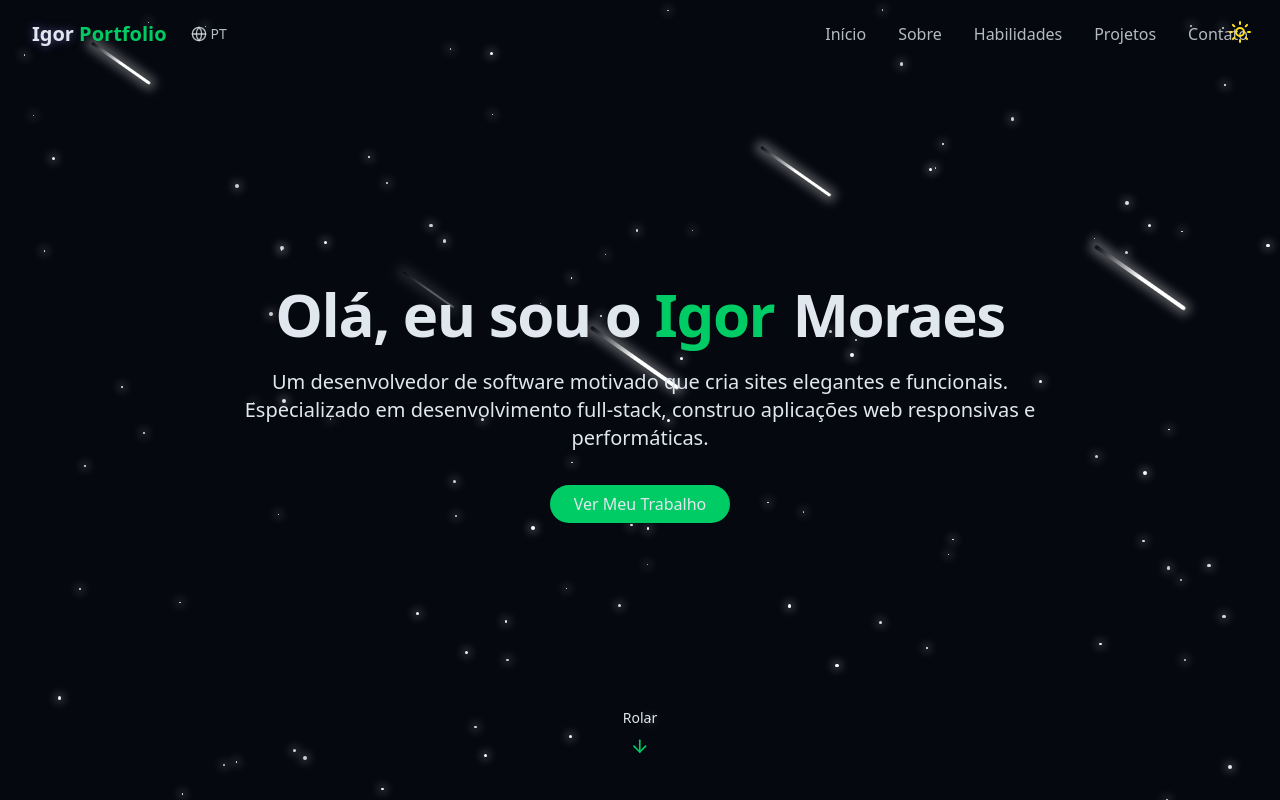
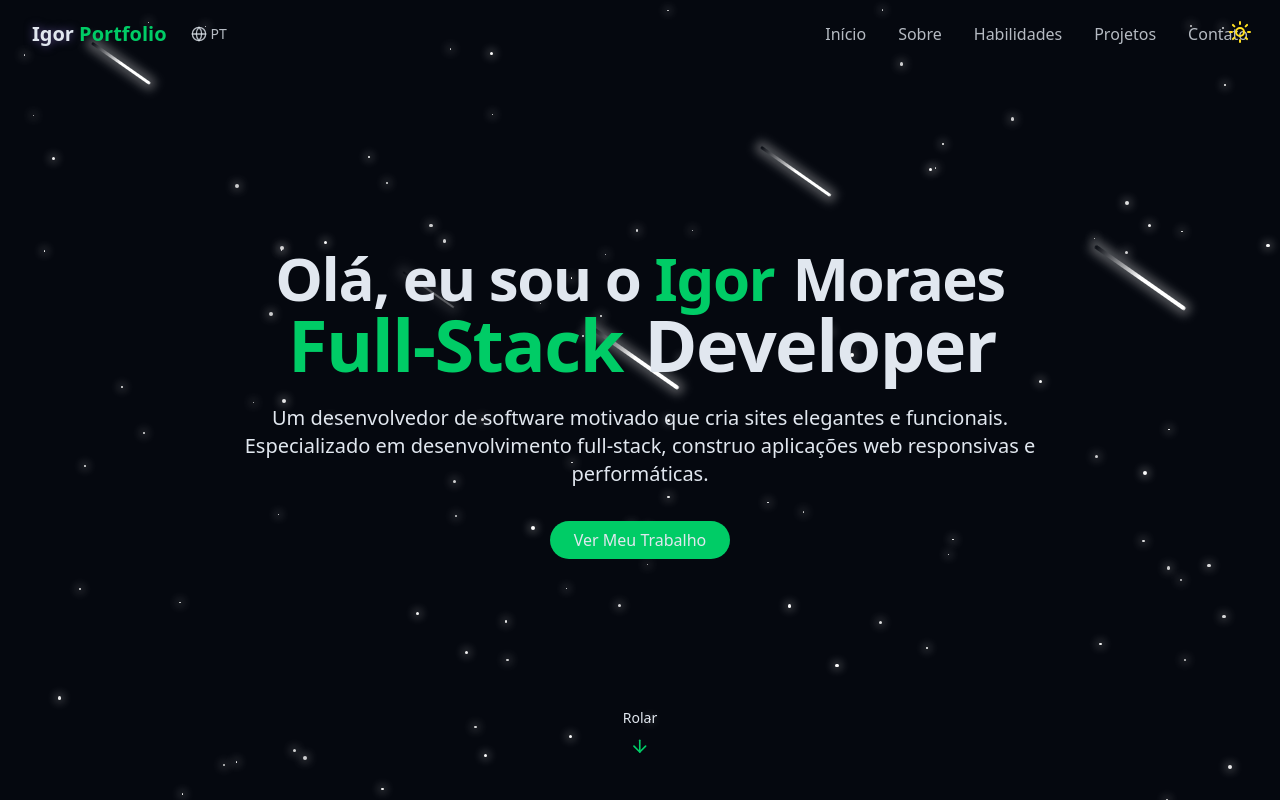
Before and after one commit to IgorJFS/my-portfolio, a React (Vite) app: page /pt-br in a window 1280 px wide. Shown: the top 800 px of the page. Built offline with nearby package versions, Linux system fonts and the light colour scheme.

Commit message:
update the Hero.tsx and translation

```diff
--- a/src/components/Hero.tsx
+++ b/src/components/Hero.tsx
@@ -38,6 +38,15 @@ export const HeroSection = () => {
               {' '}
               {t('hero.surname')}
             </span>
+            <br />
+            <span className='md:text-7xl text-primary ml-1 opacity-0 animate-fade-in-delay-2'>
+              {' '}
+              {t('hero.stack')}
+            </span>
+            <span className='md:text-7xl ml-1 opacity-0 animate-fade-in-delay-2'>
+              {' '}
+              {t('hero.specialty')}
+            </span>
           </h1>
           <p className='text-lg md:text-xl text-foreground opacity-0 mx-auto animate-fade-in-delay-3'>
             {t('hero.description')}
--- a/src/lib/i18n.ts
+++ b/src/lib/i18n.ts
@@ -10,6 +10,8 @@ const resources = {
         greeting: "Hi, I'm",
         name: 'Igor',
         surname: 'Moraes',
+        stack: 'Full-Stack',
+        specialty: 'Developer',
         description:
           'A motivated Software developer that creates beautiful and functional websites. Specializing in full-stack web development, I build responsive and performant web applications.',
         cta: 'View My Work',
@@ -193,6 +195,8 @@ const resources = {
         greeting: 'Olá, eu sou o',
         name: 'Igor',
         surname: 'Moraes',
+        specialty: 'Developer',
+        stack: 'Full-Stack',
         description:
           'Um desenvolvedor de software motivado que cria sites elegantes e funcionais. Especializado em desenvolvimento full-stack, construo aplicações web responsivas e performáticas.',
         cta: 'Ver Meu Trabalho',
```
